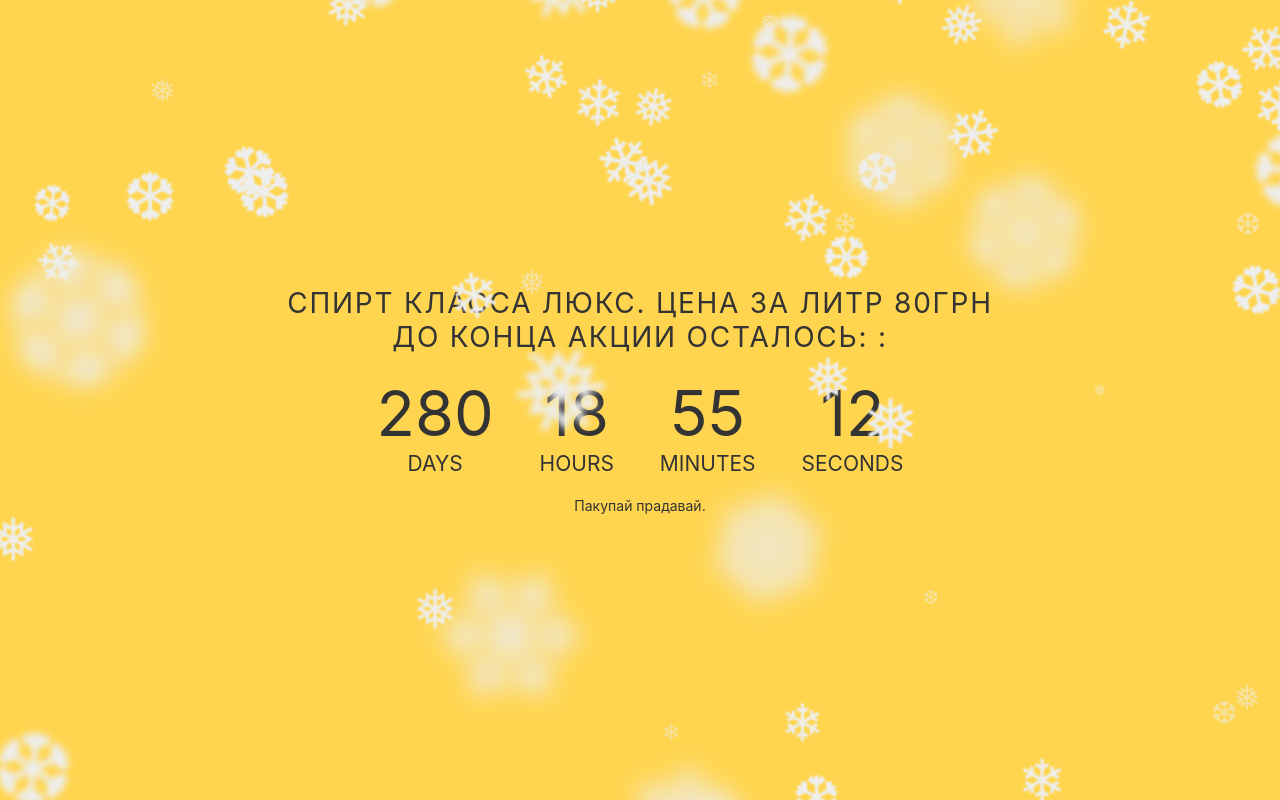
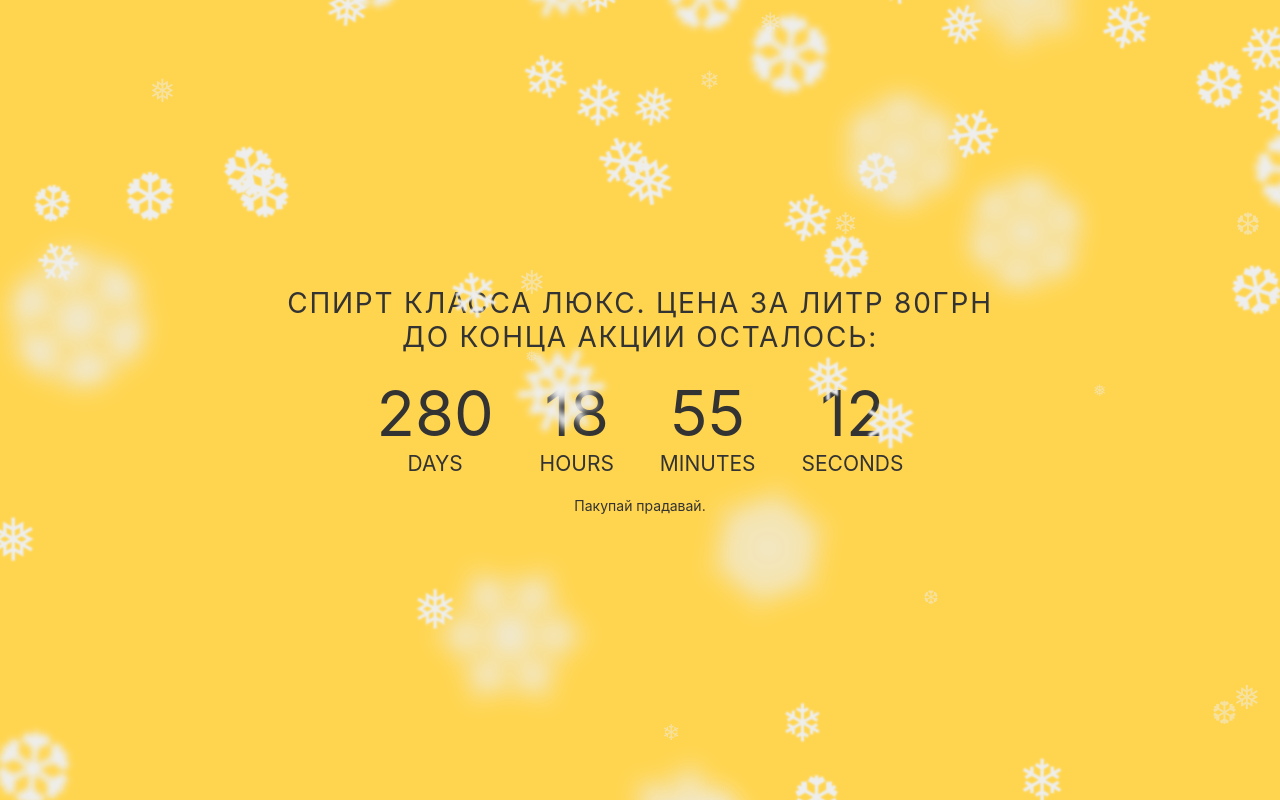
Before and after one commit to Drdenetl/Spirt, a plain HTML site: page index.html in a window 1280 px wide. Drawn offline with nearby package versions, Linux system fonts and the light colour scheme.

Commit message:
Update index.html

```diff
--- a/index.html
+++ b/index.html
@@ -11,8 +11,7 @@
 
 <div class="container">
   <h1 id="headline">Спирт класса люкс. Цена за литр 80грн <br> До конца акции осталось:
-
-  :</h1>
+</h1>
   <div id="countdown">
     <ul>
       <li><span id="days"></span>days</li>
```
